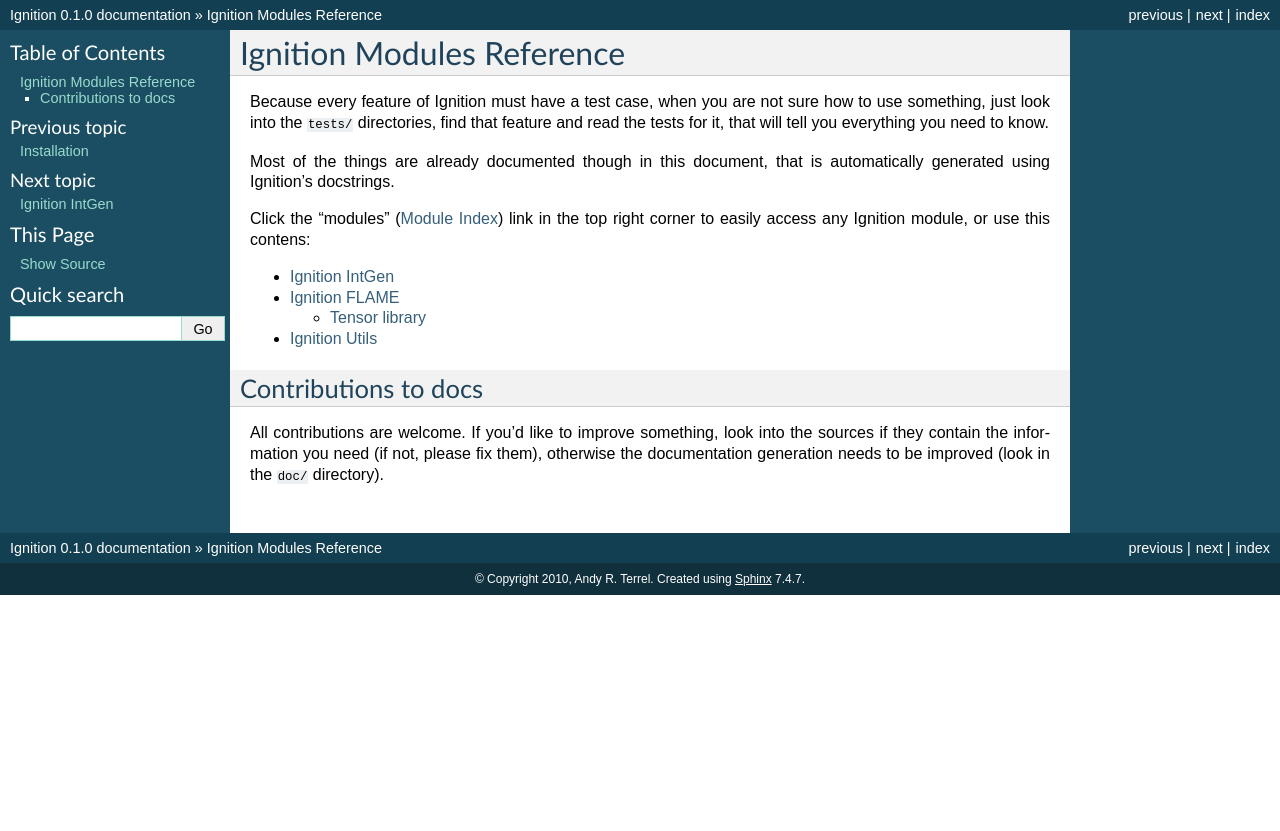
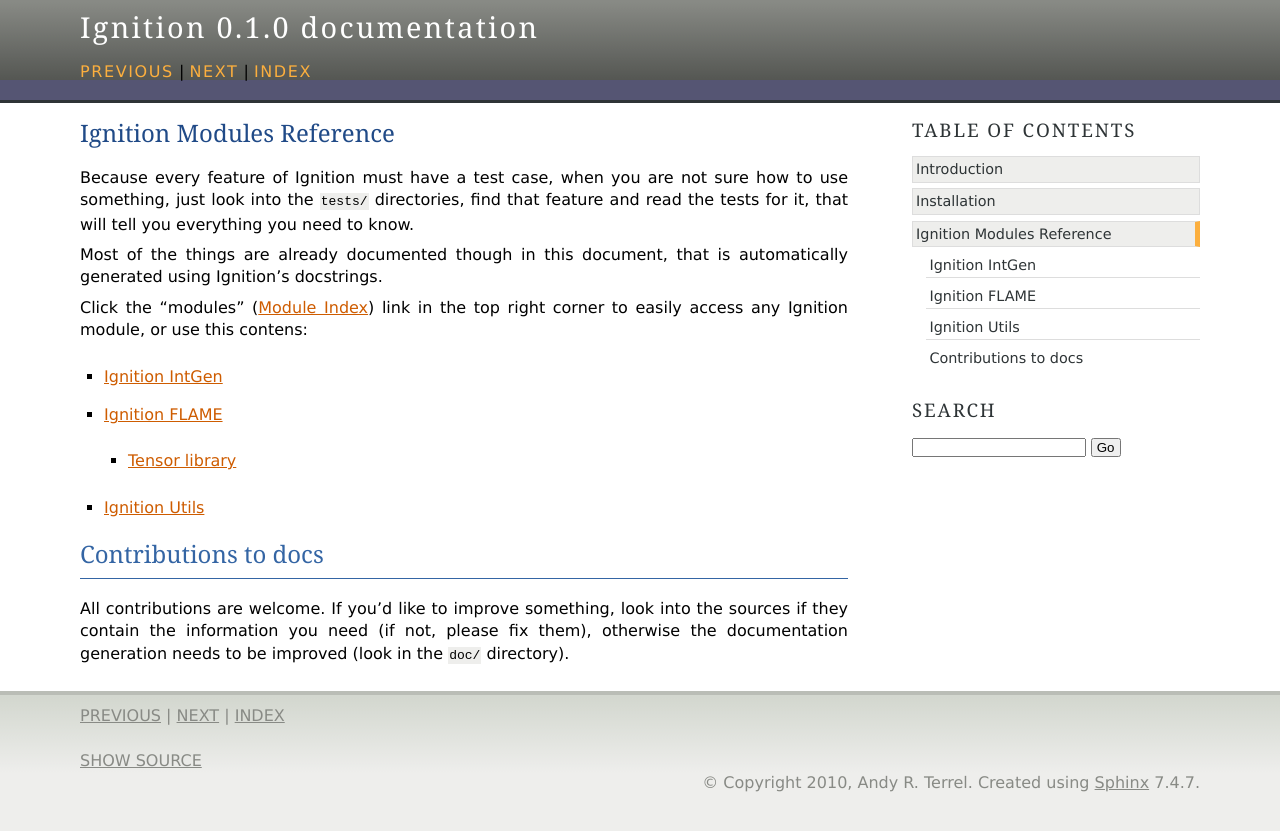
Before and after one commit to IgnitionProject/ignition, a Sphinx documentation site: the page built from doc/modules/index.txt, in a window 1280 px wide. Shown: the top 831 px of the page. Built offline with Sphinx 7.4.7, drawn with Linux system fonts in a browser that asks for light colours; formulas are drawn with MathJax 3.

Commit message:
Changing doc html style, updating bad title bar

```diff
--- a/doc/conf.py
+++ b/doc/conf.py
@@ -91,7 +91,8 @@
 
 # The theme to use for HTML and HTML Help pages.  See the documentation for
 # a list of builtin themes.
-html_theme = 'default'
+#html_theme = 'default'
+html_theme = 'agogo'
 
 # Theme options are theme-specific and customize the look and feel of a theme
 # further.  For a list of options available for each theme, see the
--- a/doc/modules/index.txt
+++ b/doc/modules/index.txt
@@ -1,7 +1,7 @@
 .. _module-docs:
 
 Ignition Modules Reference
-=======================
+==========================
 
 Because every feature of Ignition must have a test case, when you are not sure how
 to use something, just look into the ``tests/`` directories, find that feature
```
